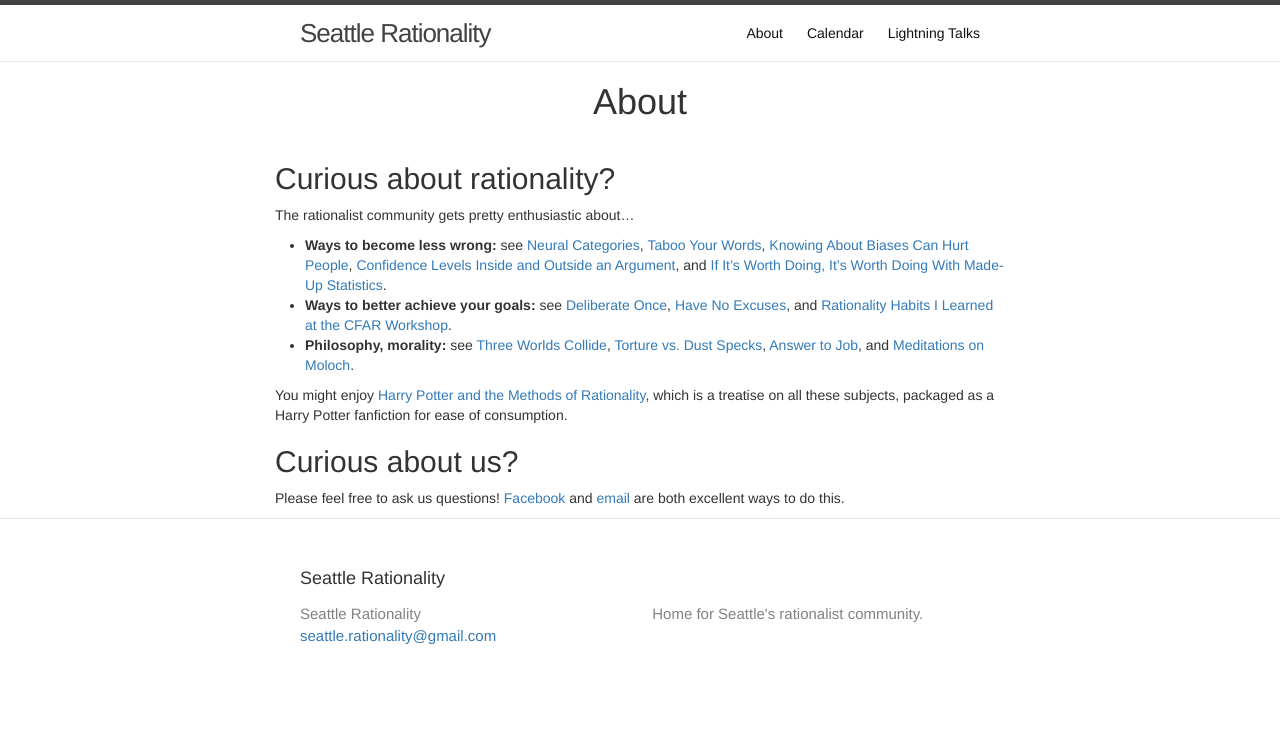
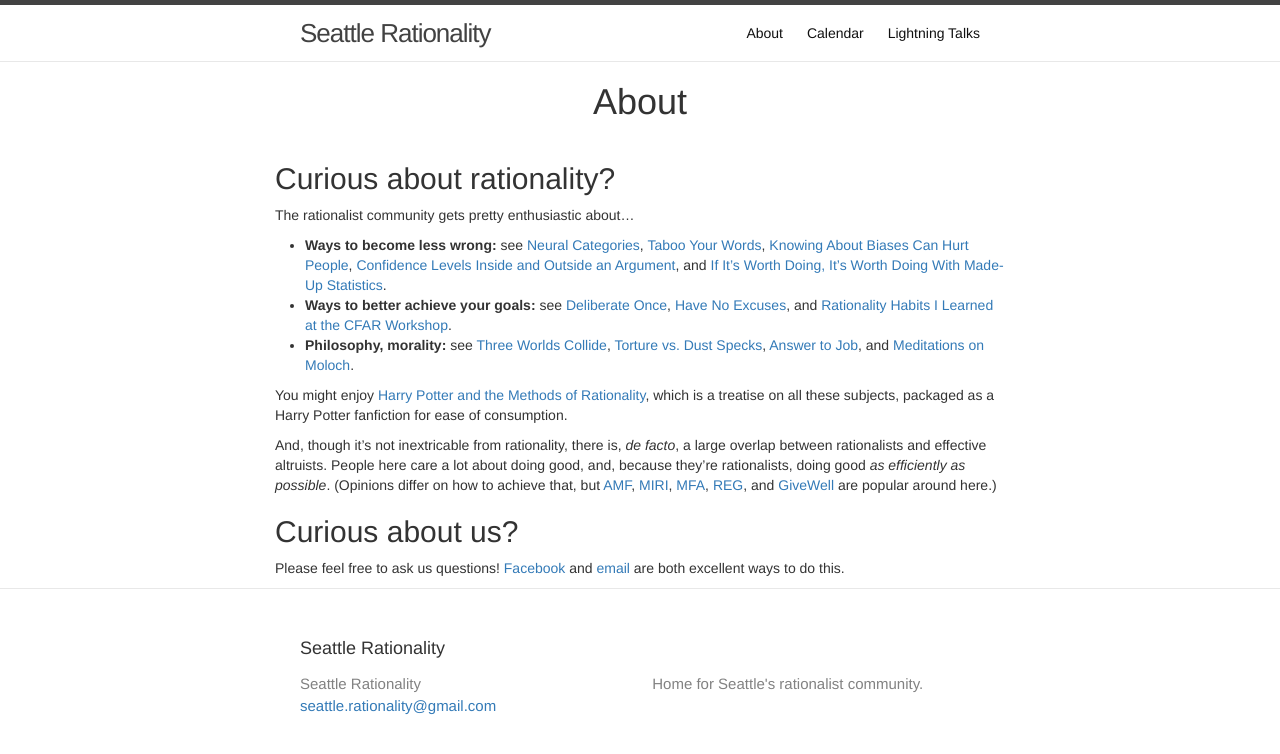
Before and after one commit to seattlerationality/seattlerationality.github.io, a Jekyll site: the page built from about.md, in a window 1280 px wide. Shown: the top 754 px of the page. Built offline with Jekyll 4.4.1, drawn with Linux system fonts in a browser that asks for light colours.

Commit message:
add effective altruism section to About

```diff
--- a/about.md
+++ b/about.md
@@ -28,5 +28,13 @@ The rationalist community gets pretty enthusiastic about...
 
 You might enjoy [Harry Potter and the Methods of Rationality](http://hpmor.com/chapter/1), which is a treatise on all these subjects, packaged as a Harry Potter fanfiction for ease of consumption.
 
+And, though it's not inextricable from rationality, there is, <em>de facto</em>, a large overlap between rationalists and effective altruists. People here care a lot about doing good, and, because they're rationalists, doing good *as efficiently as possible*. (Opinions differ on how to achieve that, but
+  [AMF](https://www.againstmalaria.com/),
+  [MIRI](https://intelligence.org/),
+  [MFA](http://www.mercyforanimals.org/),
+  [REG](https://reg-charity.org/),
+  and [GiveWell](http://www.givewell.org/)
+  are popular around here.)
+
 ## Curious about us?
 Please feel free to ask us questions! [Facebook](https://www.facebook.com/groups/seattlerationality/) and [email](mailto:{{ site.email }}) are both excellent ways to do this.
```
